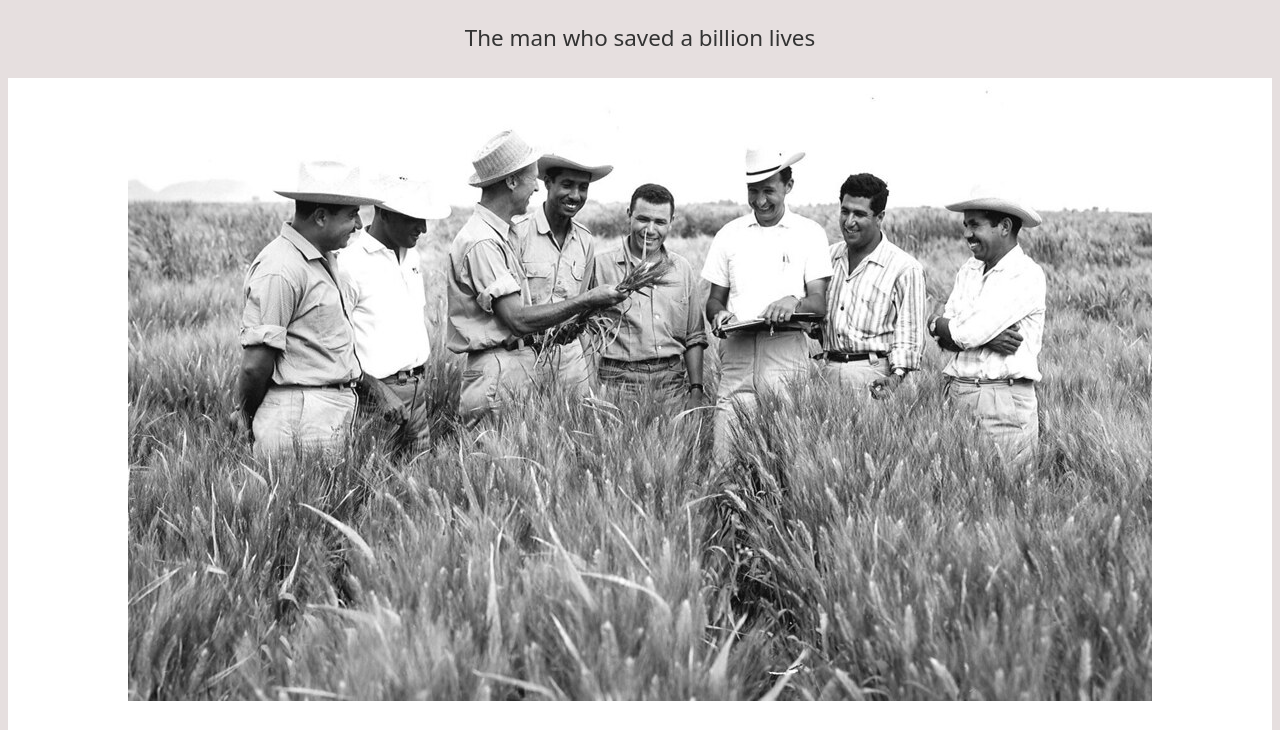
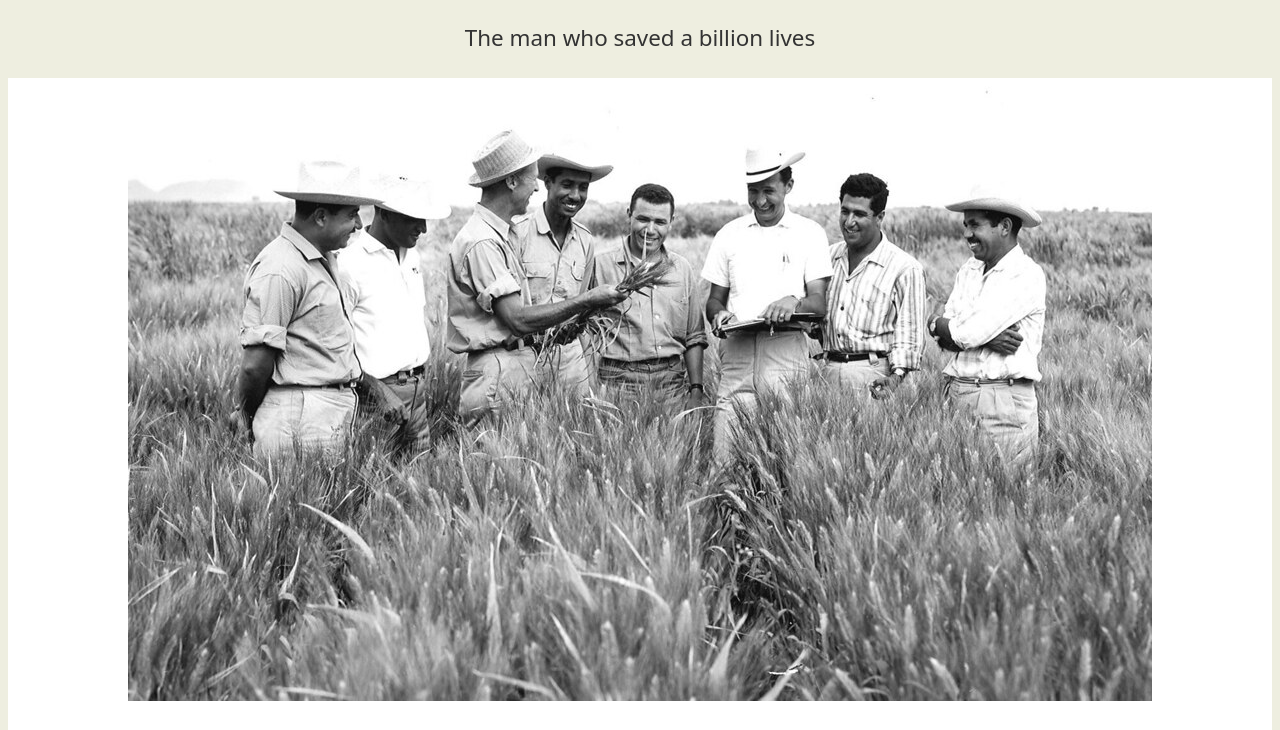
Before and after one commit to GrimmBenn/Website-Layout, a plain HTML site: page Index.html in a window 1280 px wide. Shown: the part 112-842 px from the top of the page. Drawn offline with Linux system fonts and the light colour scheme.

Commit message:
update css

```diff
--- a/CSS/Style.css
+++ b/CSS/Style.css
@@ -2,9 +2,8 @@ body{
     font-family: system-ui, -apple-system, BlinkMacSystemFont, 'Segoe UI', 'Roboto', 'Helvetica Neue', Arial, sans-serif; ;
     font-size: 1.4rem;
     color: #333;
-    background-color: rgb(230, 223, 223);
+    background-color: rgba(235, 235, 219, 0.842);
     line-height: 1.6;
-    margin-top: 15px;
 }
 
 div .img{
```
